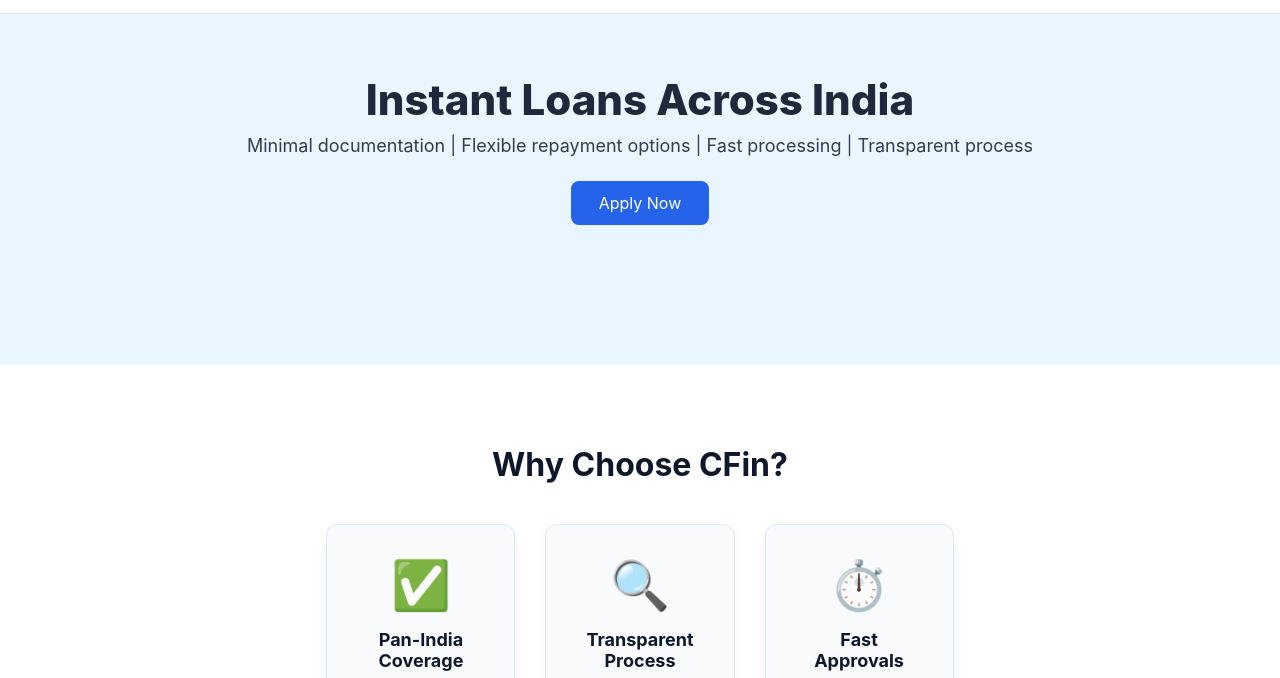
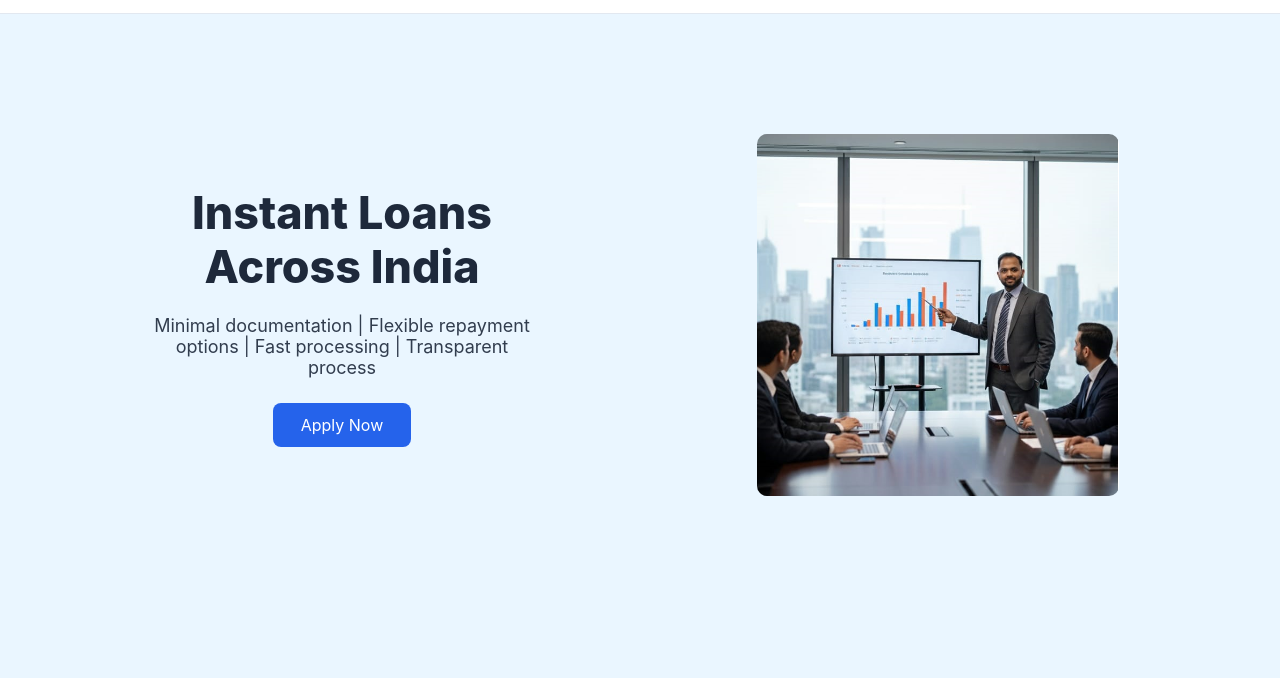
Before and after one commit to amolsinare0610/Cfinserve, a website: page index.html in a window 1280 px wide. Shown: the part 59-737 px from the top of the page. Drawn offline with Linux system fonts and the light colour scheme.

Commit message:
add image

```diff
--- a/css/style.css
+++ b/css/style.css
@@ -1773,3 +1773,41 @@
     font-size: 22px;
   }
 }
+
+.home-inner {
+
+  display: grid;
+  grid-template-columns: 1fr 1fr; /* 2 equal columns */
+  align-items: center;
+  gap: 40px; /* space between columns */
+  padding: 60px 5%;
+}
+
+.hero-inner {
+  max-width: 500px;
+}
+
+.hero-inner h1 {
+  font-size: 2.8rem;
+  line-height: 1.2;
+  margin-bottom: 20px;
+}
+
+.hero-image img {
+  width: 65%;
+  height: auto;
+  object-fit: cover;
+  border-radius: 10px;
+}
+
+/* Mobile Responsive */
+@media (max-width: 768px) {
+  #home {
+    grid-template-columns: 1fr; /* stack vertically */
+    text-align: center;
+  }
+
+  .hero-image {
+    margin-top: 20px;
+  }
+}
--- a/index.html
+++ b/index.html
@@ -26,14 +26,22 @@
   </header>
 
   <!-- HOME -->
+
+
 <section id="home" class="tab-section active hero reveal full-screen-section full-bleed">
+  <div class="home-inner">
   <div class="container hero-inner">
-
     <h1>Instant Loans Across India</h1>
     <p>Minimal documentation | Flexible repayment options | Fast processing | Transparent process</p>
     <a href="#enquiry" class="primary-btn">Apply Now</a>
   </div>
+
+  <div class="hero-image">
+    <img src="static/images/hero-loan.jpg" alt="Financial Solutions Illustration">
+  </div>
+</div>
 </section>
+
 
   <!-- WHY CHOOSE CFIN -->
  <section id="why-choose" class="why-choose tab-section reveal full-bleed">
```
Also changed, not shown: static/images/hero-loan.jpg (added). Lines whose indentation alone changed are shown as unchanged.
